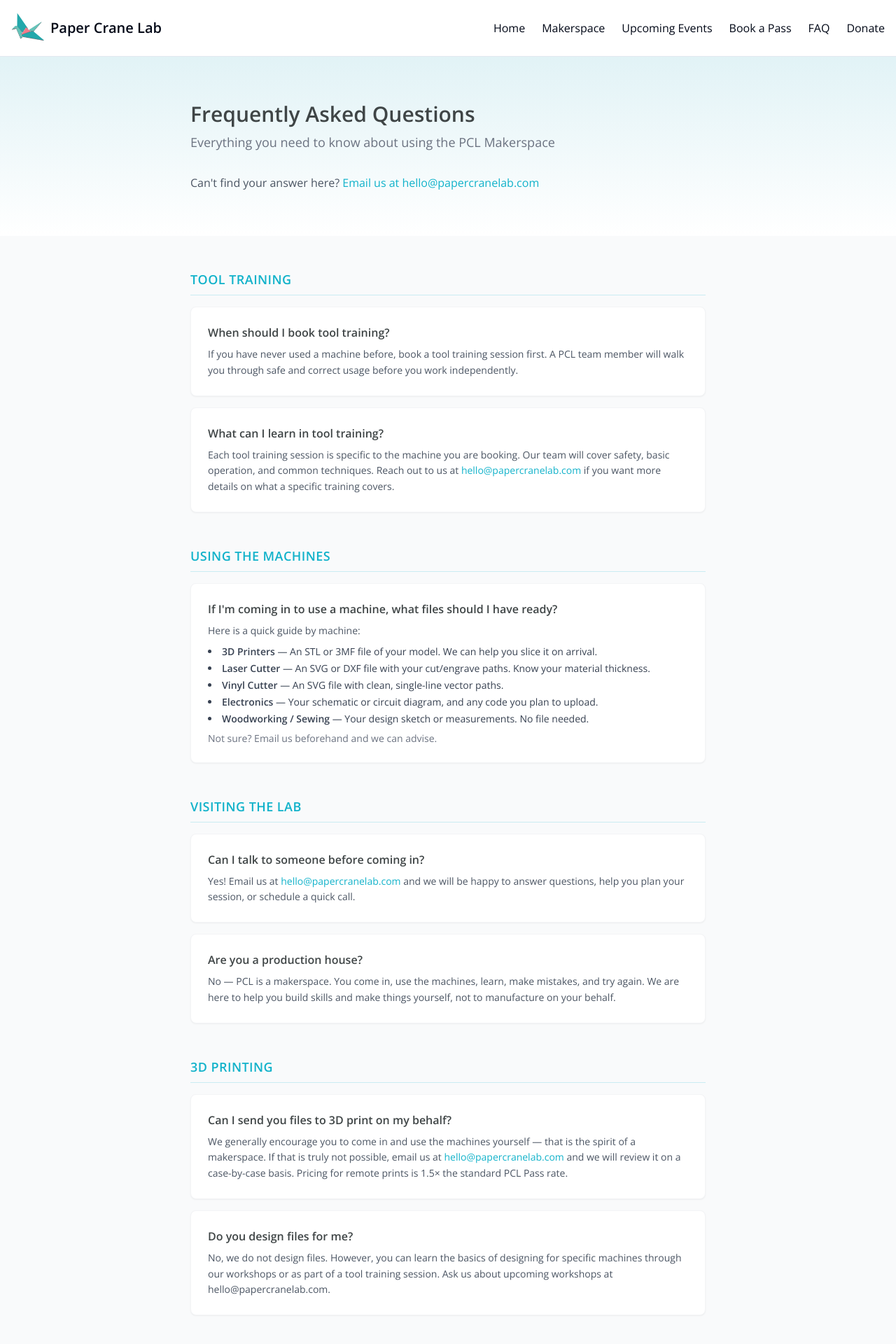
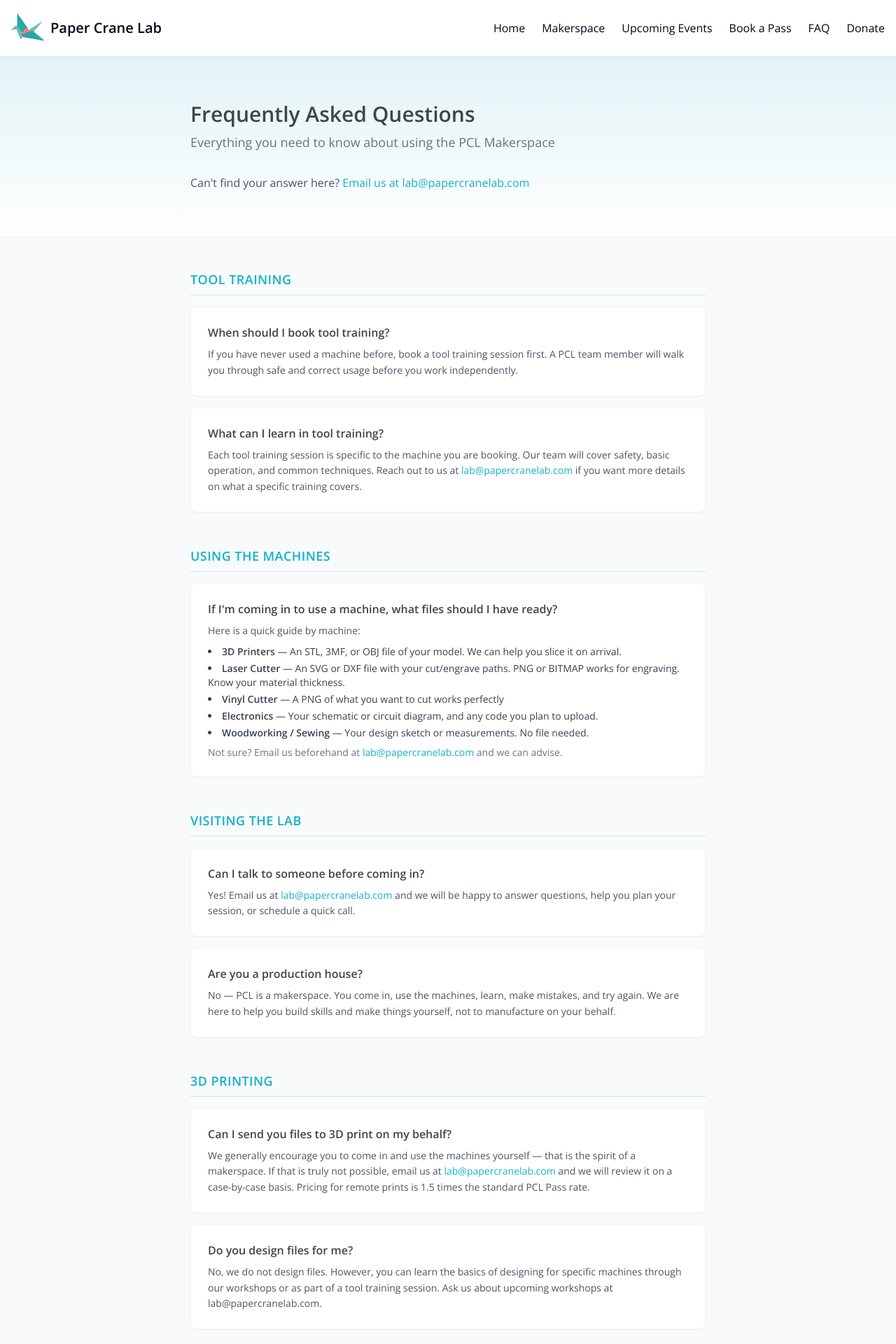
Before and after one commit to PaperCraneLab/website-booking, a Next.js app: page /faq in a window 1280 px wide. Shown: the top 1920 px of the page at 70% size. Built offline with nearby package versions, Linux system fonts and the light colour scheme.

Commit message:
change email ID

```diff
--- a/src/app/book/page.tsx
+++ b/src/app/book/page.tsx
@@ -15,6 +15,26 @@ export default function BookPage() {
             Choose a machine below to book a PCL Pass. If you haven't used the machine before,
             you can tick <strong>Tool Training</strong> on the booking form and we'll guide you through it.
           </p>
+        </div>
+      </section>
+
+        {/* FAQ callout */}
+      <section className="py-12 bg-gray-50">
+        <div className="container max-w-3xl">
+          <div className="bg-white rounded-xl border border-pcl-blue/20 shadow-sm p-8 flex flex-col sm:flex-row items-center gap-6">
+            <div className="text-4xl shrink-0">🤔</div>
+            <div className="flex-1 text-center sm:text-left">
+              <h3 className="font-bold text-xl text-pcl-dark-gray mb-1">
+                Not sure whether you need a Pass or Tool Training?
+              </h3>
+              <p className="text-gray-500 text-sm">
+                We&apos;ve answered the most common questions — from what to bring, how long to book, and when to get trained.
+              </p>
+            </div>
+            <Link href="/faq" className="btn-primary shrink-0 whitespace-nowrap">
+              Check our FAQ
+            </Link>
+          </div>
         </div>
       </section>
 
--- a/src/app/faq/page.tsx
+++ b/src/app/faq/page.tsx
@@ -24,7 +24,7 @@ const faqs: FAQItem[] = [
     a: (
       <>
         Each tool training session is specific to the machine you are booking. Our team will cover safety, basic operation, and common techniques. Reach out to us at{' '}
-        <a href="mailto:hello@papercranelab.com" className="text-pcl-blue hover:underline">hello@papercranelab.com</a>{' '}
+        <a href="mailto:lab@papercranelab.com" className="text-pcl-blue hover:underline">lab@papercranelab.com</a>{' '}
         if you want more details on what a specific training covers.
       </>
     ),
@@ -36,13 +36,14 @@ const faqs: FAQItem[] = [
       <div className="space-y-2">
         <p>Here is a quick guide by machine:</p>
         <ul className="list-disc list-inside space-y-1 text-sm text-gray-700">
-          <li><strong>3D Printers</strong> — An STL or 3MF file of your model. We can help you slice it on arrival.</li>
-          <li><strong>Laser Cutter</strong> — An SVG or DXF file with your cut/engrave paths. Know your material thickness.</li>
-          <li><strong>Vinyl Cutter</strong> — An SVG file with clean, single-line vector paths.</li>
+          <li><strong>3D Printers</strong> — An STL, 3MF, or OBJ file of your model. We can help you slice it on arrival.</li>
+          <li><strong>Laser Cutter</strong> — An SVG or DXF file with your cut/engrave paths. PNG or BITMAP works for engraving. Know your material thickness.</li>
+          <li><strong>Vinyl Cutter</strong> — A PNG of what you want to cut works perfectly</li>
           <li><strong>Electronics</strong> — Your schematic or circuit diagram, and any code you plan to upload.</li>
           <li><strong>Woodworking / Sewing</strong> — Your design sketch or measurements. No file needed.</li>
         </ul>
-        <p className="text-sm text-gray-500 mt-2">Not sure? Email us beforehand and we can advise.</p>
+        <p className="text-sm text-gray-500 mt-2">Not sure? Email us beforehand at{' '}
+        <a href="mailto:lab@papercranelab.com" className="text-pcl-blue hover:underline">lab@papercranelab.com</a>{' '} and we can advise.</p>
       </div>
     ),
   },
@@ -52,7 +53,7 @@ const faqs: FAQItem[] = [
     a: (
       <>
         Yes! Email us at{' '}
-        <a href="mailto:hello@papercranelab.com" className="text-pcl-blue hover:underline">hello@papercranelab.com</a>{' '}
+        <a href="mailto:lab@papercranelab.com" className="text-pcl-blue hover:underline">lab@papercranelab.com</a>{' '}
         and we will be happy to answer questions, help you plan your session, or schedule a quick call.
       </>
     ),
@@ -68,15 +69,15 @@ const faqs: FAQItem[] = [
     a: (
       <>
         We generally encourage you to come in and use the machines yourself — that is the spirit of a makerspace. If that is truly not possible, email us at{' '}
-        <a href="mailto:hello@papercranelab.com" className="text-pcl-blue hover:underline">hello@papercranelab.com</a>{' '}
-        and we will review it on a case-by-case basis. Pricing for remote prints is 1.5× the standard PCL Pass rate.
+        <a href="mailto:lab@papercranelab.com" className="text-pcl-blue hover:underline">lab@papercranelab.com</a>{' '}
+        and we will review it on a case-by-case basis. Pricing for remote prints is 1.5 times the standard PCL Pass rate.
       </>
     ),
   },
   {
     category: '3D Printing',
     q: 'Do you design files for me?',
-    a: 'No, we do not design files. However, you can learn the basics of designing for specific machines through our workshops or as part of a tool training session. Ask us about upcoming workshops at hello@papercranelab.com.',
+    a: 'No, we do not design files. However, you can learn the basics of designing for specific machines through our workshops or as part of a tool training session. Ask us about upcoming workshops at lab@papercranelab.com.',
   },
   {
     category: 'Pricing & Passes',
@@ -84,7 +85,7 @@ const faqs: FAQItem[] = [
     a: (
       <>
         Yes! School and college students get a <strong>20% discount</strong> on PCL Passes — just show your ID when you arrive. For other discount enquiries (NGOs, educators, bulk bookings), email us at{' '}
-        <a href="mailto:hello@papercranelab.com" className="text-pcl-blue hover:underline">hello@papercranelab.com</a>.
+        <a href="mailto:lab@papercranelab.com" className="text-pcl-blue hover:underline">lab@papercranelab.com</a>.
       </>
     ),
   },
@@ -115,8 +116,8 @@ export default function FAQPage() {
           />
           <p className="text-gray-600 mt-2">
             Can&apos;t find your answer here?{' '}
-            <a href="mailto:hello@papercranelab.com" className="text-pcl-blue hover:underline font-medium">
-              Email us at hello@papercranelab.com
+            <a href="mailto:lab@papercranelab.com" className="text-pcl-blue hover:underline font-medium">
+              Email us at lab@papercranelab.com
             </a>
           </p>
         </div>
--- a/src/components/PclPass.tsx
+++ b/src/components/PclPass.tsx
@@ -108,7 +108,7 @@ export default function PclPass() {
           </Link>
           <p className="mt-4 text-gray-600">
             Or email us at{' '}
-            <a href="mailto:hello@papercranelab.com" className="text-pcl-blue hover:underline">hello@papercranelab.com</a>
+            <a href="mailto:lab@papercranelab.com" className="text-pcl-blue hover:underline">lab@papercranelab.com</a>
             {' '}with subject "PCL Pass"
           </p>
         </div>
```
